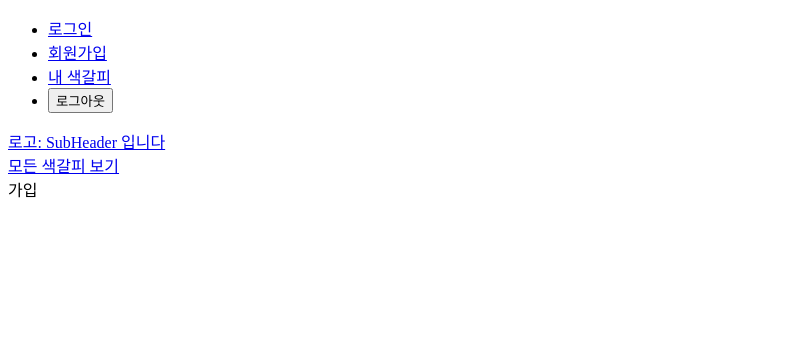
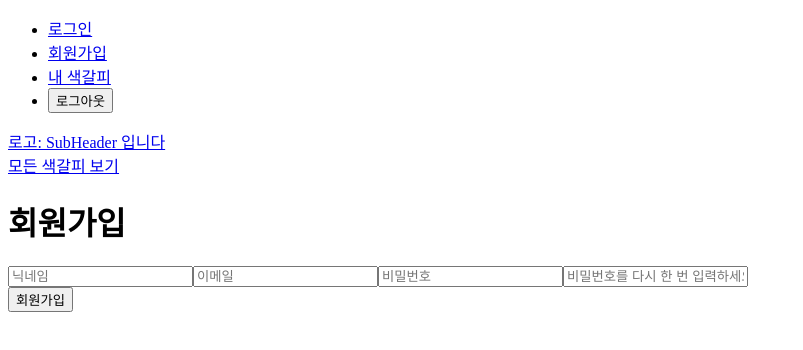
Before and after one commit to holyhim/Saekgalpi-ColorPalette-1, a React (Create React App) app in the folder client/: page /signUp in a window 1280 px wide. Shown: the top 350 px of the page, without its empty margins (0-803 px from the left). Built offline with nearby package versions, Linux system fonts and the light colour scheme.

Commit message:
:art: Update SignUp.js
- SignUp.js에 HTML 태그 구성과 이벤트 리스너 구조를 추가했습니다.

```diff
--- a/client/src/pages/SignUp.js
+++ b/client/src/pages/SignUp.js
@@ -1,7 +1,62 @@
 import React from 'react';
+import { withRouter } from 'react-router-dom';
 
-const SignUp = () => {
-    return <main> 가입 </main>;
+const SignUp = ({ history }) => {
+    const onClickSignUpButton = (e) => {
+        e.preventDefault();
+        // TODO: 서버로 회원가입 POST 요청 (axios 사용)
+
+        history.push('/');
+    };
+
+    const handleInputValue = (e) => {
+        // TODO: Input 값 value로 받아 state 설정
+        // e.target.value
+    };
+
+    return (
+        <main>
+            <h1> 회원가입 </h1>
+            <div>
+                <form
+                    onSubmit={(e) => {
+                        e.preventDefault();
+                    }}
+                >
+                    <div>
+                        <input
+                            type='text'
+                            placeholder='닉네임'
+                            name='username'
+                            onChange={handleInputValue}
+                        />
+                        {/* // TODO : 프로필 -> 컬러피커 패키지: 피커 모양은 간단한걸로 */}
+                        <input
+                            type='text'
+                            placeholder='이메일'
+                            name='email'
+                            onChange={handleInputValue}
+                        />
+                        <input
+                            type='text'
+                            placeholder='비밀번호'
+                            name='password'
+                            onChange={handleInputValue}
+                        />
+                        <input
+                            type='text'
+                            placeholder='비밀번호를 다시 한 번 입력하세요'
+                            name='passwordCheck'
+                            onChange={handleInputValue}
+                        />
+                    </div>
+                    <div>
+                        <button onClick={onClickSignUpButton}>회원가입</button>
+                    </div>
+                </form>
+            </div>
+        </main>
+    );
 };
 
-export default SignUp;
+export default withRouter(SignUp);
```
